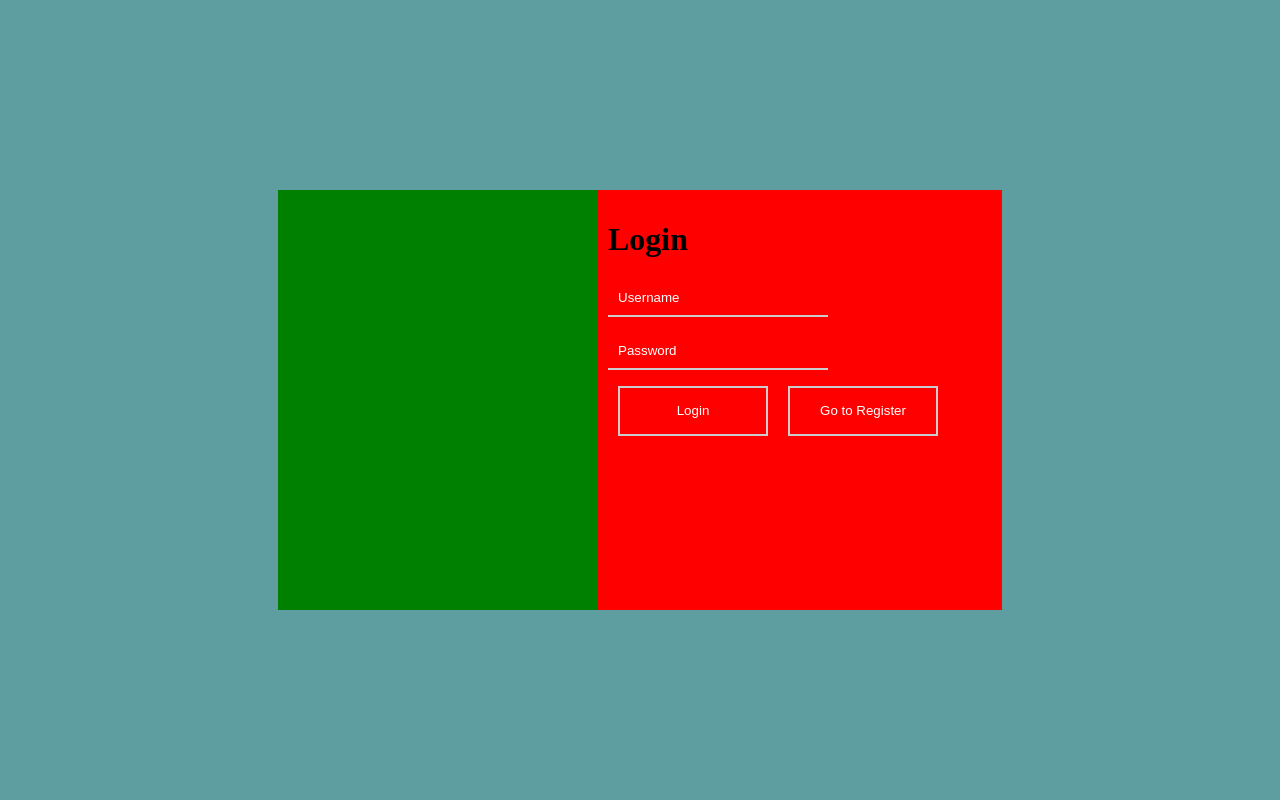
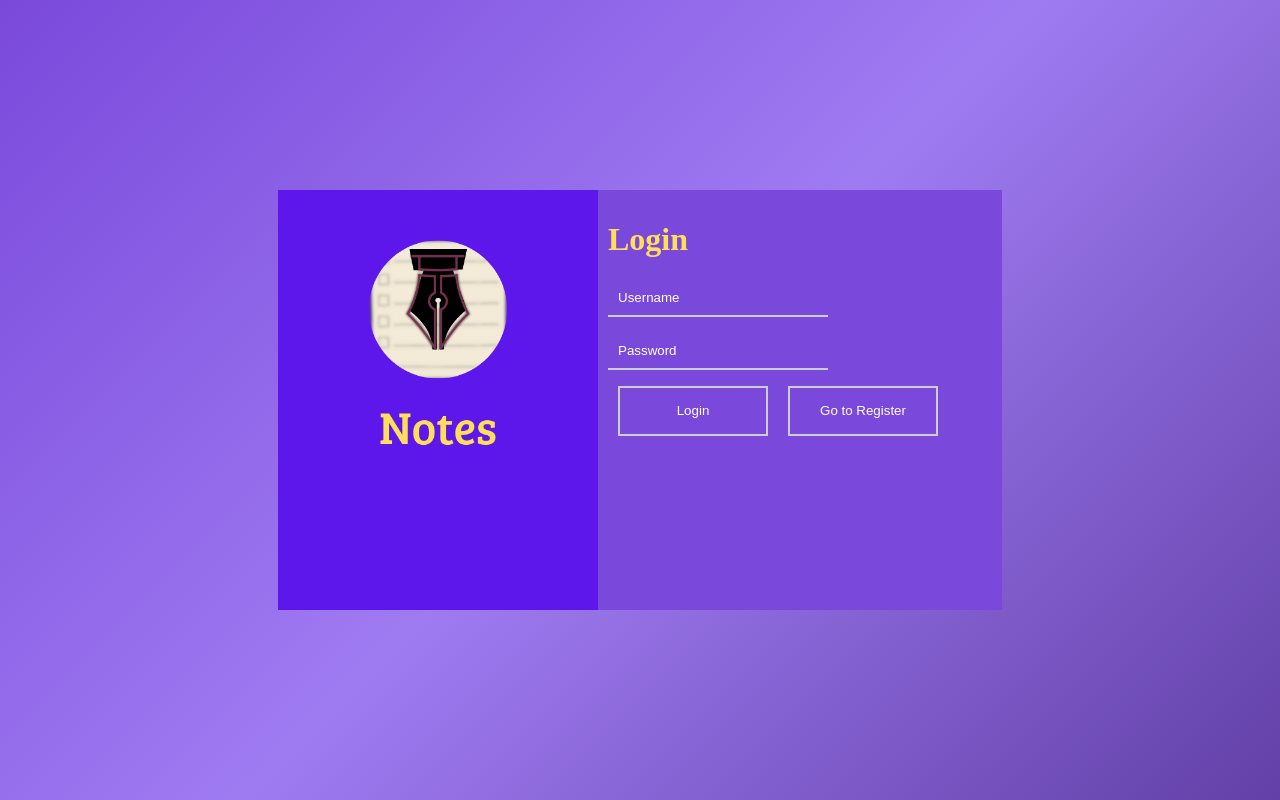
Before and after one commit to olucascruz/LoginProject, an Angular app in the folder frontend/: page / in a window 1280 px wide. Built offline with nearby package versions, Linux system fonts and the light colour scheme.

Commit message:
update login interface

```diff
--- a/frontend/src/app/pages/login/login.component.css
+++ b/frontend/src/app/pages/login/login.component.css
@@ -1,9 +1,19 @@
 .login-body{
   display: flex;
-  background-color: cadetblue;
   height: 100vh;
   justify-content: center;
   align-items: center;
+  background: linear-gradient(135deg, #7a49db, #9f7bf2, #6240a7);
+  position: relative;
+  overflow: hidden;
+}
+
+.login-body > * {
+  position: relative;
+  z-index: 2; /* Mantém o conteúdo acima do fundo */
+}
+h1{
+  color: #ffde59;
 }
 
 label{
@@ -14,19 +24,12 @@ label{
 }
 
 .div-login{
-  background-color: red;
+  background-color: #7a49db;
   width: 30%;
   height: 400px;
   padding: 10px;
 }
 
-.logo{
-  background-color: green;
-  width: 300px;
-  height: 400px;
-  padding: 10px;
-
-}
 
 input{
   border: none; /* Remove todas as bordas */
@@ -52,3 +55,23 @@ button{
   margin-left: 10px;
   margin-right: 10px;
 }
+
+.logo{
+  background-color: #5e17eb;
+  width: 300px;
+  height: 400px;
+  padding: 10px;
+
+}
+
+
+.logo > img{
+  max-width: 100%;
+  height: auto;
+}
+
+button:hover{
+  cursor: pointer;
+  color: #ffde59;
+  border-color: #ffde59;
+}
--- a/frontend/src/app/pages/login/login.component.html
+++ b/frontend/src/app/pages/login/login.component.html
@@ -1,7 +1,7 @@
 <div class="login-body">
 
   <div class="logo">
-
+    <img src="assets/images/notes-logo.png" alt="">
   </div>
   <div *ngIf="!isRegisterForm" class="div-login">
     <h1>Login</h1>
```
Also changed, not shown: frontend/src/assets/images/notes-logo.png (added).
